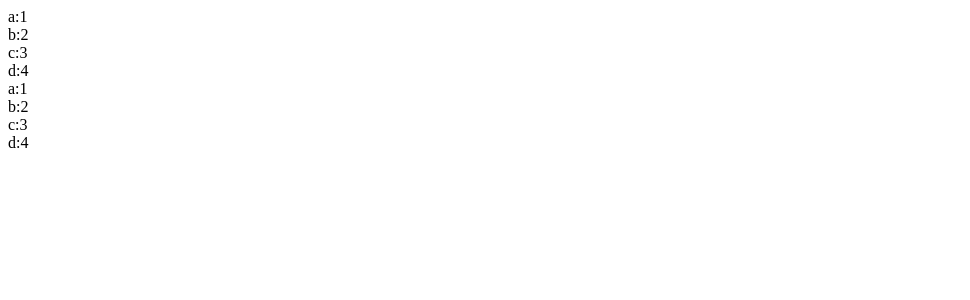
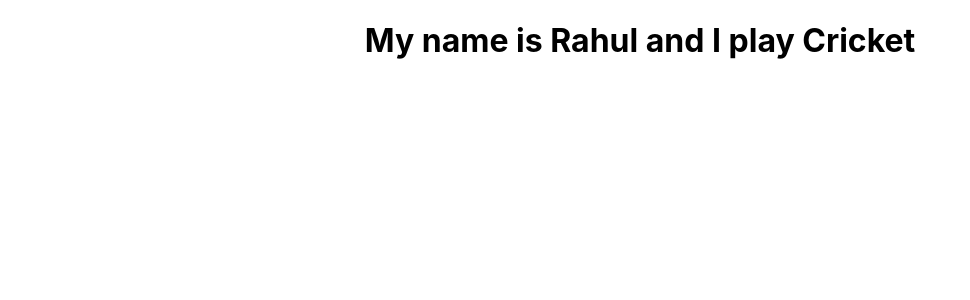
Before and after one commit to RahulNaidu2104/my_test_project, a React (Create React App) app: page / in a window 1280 px wide. Shown: the top 300 px of the page, without its empty margins (0-970 px from the left). Built offline with nearby package versions, Linux system fonts and the light colour scheme.

Commit message:
Conditional Rendering Functional Component

```diff
--- a/src/App.js
+++ b/src/App.js
@@ -1,12 +1,14 @@
 import logo from './logo.svg';
 import './App.css';
 //import Welcome from './index_FirstExample_FunctionalComponent_ClassComponent.js';
-import StringCount from './StringCount.js';
+//import StringCount from './StringCount.js';
+import StudentLogIn from './Components/ConditionalFunctionalComponent.js';
 
 function App() {
   return (
     <div className="App">
-        <StringCount name="abbcccdddd"/>
+        {/* <StringCount name="abbcccdddd"/> */}
+        <StudentLogIn name="Rahul" sportsname="Cricket" />
     </div>
   );
 }
--- /dev/null
+++ b/src/Components/ConditionalFunctionalComponent.js
@@ -0,0 +1,24 @@
+import React from 'react'
+
+let StudentLogIn = ({name,sportsname}) =>
+{
+    let StudentLoggedIn = true;
+    if (StudentLoggedIn)
+        {
+            return(
+            <div>
+                <h1>My name is {name} and I play {sportsname}</h1>
+            </div>
+            )
+        }
+    else
+    {
+        return(
+            <div>
+                <h1>Student not logged in</h1>
+            </div>
+            )
+    }
+}
+
+export default StudentLogIn
```
